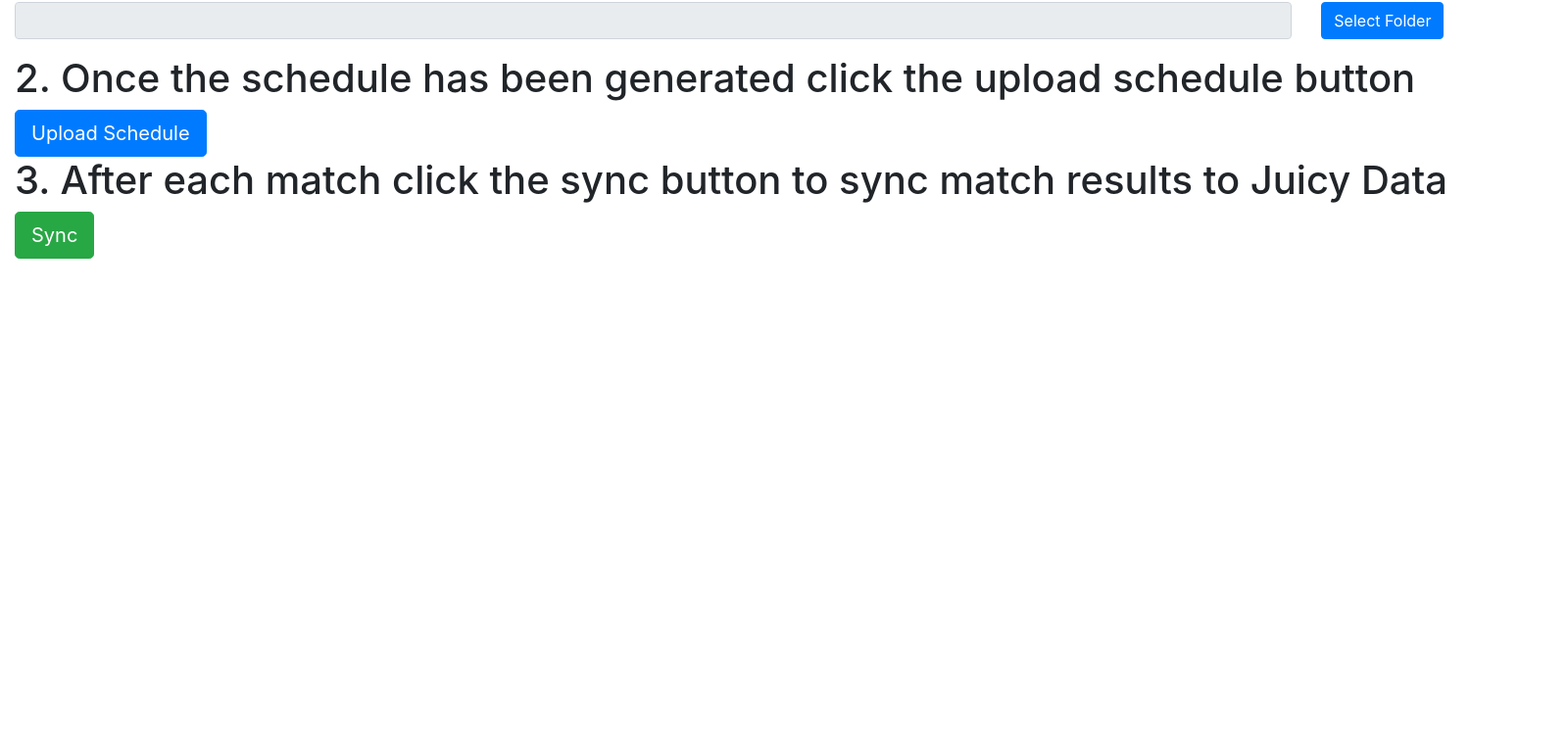
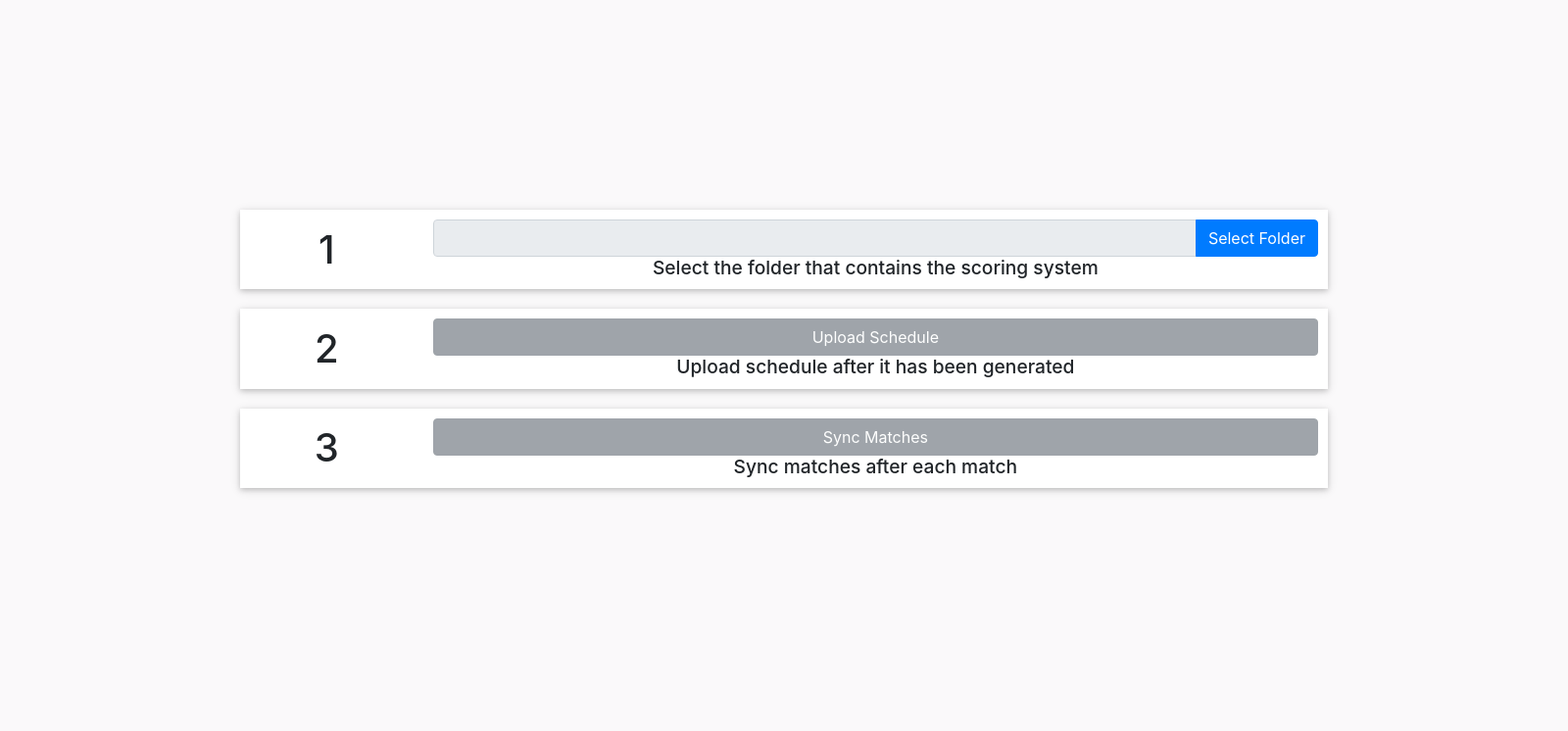
Before and after one commit to JuicyData/JuicyDataUploader, an Electron app: page index.html in a window 1600 px wide. Shown: the part 54-800 px from the top of the page at 98% size. Drawn offline with Linux system fonts and the light colour scheme.

Commit message:
Updated UI a little

```diff
--- a/css/styles.css
+++ b/css/styles.css
@@ -0,0 +1,29 @@
+.content {
+    background-color: #faf9fa;
+    min-height: 100vh;
+    display: flex;
+    align-items: center;
+}
+
+h1 {
+    text-align: center;
+    display: flex;
+    align-items: center;
+    justify-content: center;
+    height: 100%;
+    margin: 0px;
+}
+
+h2 {
+    margin: 0px;
+    font-size: 1.2rem;
+    text-align: center;
+}
+
+.card {
+    box-shadow: 0 2px 5px 0 rgba(0,0,0,.16), 0 2px 10px 0 rgba(0,0,0,.12);
+    border-width: 0;
+    border-radius: 0;
+    margin-top: 20px;
+    padding: 10px;
+}
--- a/index.html
+++ b/index.html
@@ -4,26 +4,52 @@
 <head>
   <meta charset="UTF-8">
   <title>Hello World!</title>
+  <link rel="stylesheet" href="./css/bootstrap.min.css">
   <link rel="stylesheet" href="./css/styles.css">
-  <link rel="stylesheet" href="./css/bootstrap.min.css">
 </head>
 
 <body>
-  <div class="container-fluid">
-    <h1>1. Select the folder that the scoring system is in</h1>
-    <div class="form-group row">
-      <div class="col-sm-10">
-        <input type="text" readonly class="form-control" id="folderPath">
+  <div class="content">
+    <div class="container">
+      <div class="card">
+        <div class="row">
+          <div class="col-sm-2">
+            <h1>1</h1>
+          </div>
+          <div class="col-sm-10">
+            <div class="input-group row no-gutters">
+              <input type="text" readonly class="form-control" id="folderPath">
+              <div class="input-group-append">
+                <button class="btn btn-primary" id="findPath">Select Folder</button>
+              </div>
+            </div>
+            <h2>Select the folder that contains the scoring system</h2>
+          </div>
+        </div>
       </div>
-      <div class="col-sm-2">
-        <button class="btn btn-primary" id="findPath">Select Folder</button>
-        </h1>
+      <div class="card">
+        <div class="row">
+          <div class="col-sm-2">
+            <h1>2</h1>
+          </div>
+          <div class="col-sm-10">
+            <button class="btn btn-secondary btn-block" id="uploadScheduleButton" disabled>Upload Schedule</button>
+            <h2>Upload schedule after it has been generated</h2>
+          </div>
+        </div>
+      </div>
+      <div class="card">
+        <div class="row">
+          <div class="col-sm-2">
+            <h1>3</h1>
+          </div>
+          <div class="col-sm-10">
+            <button class="btn btn-secondary btn-block" id="syncButton" disabled>Sync Matches</button>
+            <h2>Sync matches after each match</h2>
+          </div>
+        </div>
       </div>
     </div>
-    <h1>2. Once the schedule has been generated click the upload schedule button</h1>
-    <button class="btn btn-primary btn-lg" id="uploadScheduleButton">Upload Schedule</button>
-    <h1>3. After each match click the sync button to sync match results to Juicy Data</h1>
-    <button class="btn btn-success btn-lg" id="syncButton">Sync</button>
   </div>
 </body>
 <script>
--- a/js/functions.js
+++ b/js/functions.js
@@ -11,7 +11,27 @@ document.getElementById("findPath").onclick = () => {
       alert("No folder was selected");
     } else {
       folderPath = fileNames[0];
+      fs.readFile(folderPath + "/matches.txt", "utf-8", (err, data) => {
+        if (err) {
+          alert(err + "\n\n Scoring system not found");
+          return;
+        }
+        if (folderPath === undefined) {
+          alert(
+            "No folder is selected. Please locate the folder that the scoring system is in"
+          );
+        } else {
           document.getElementById("folderPath").value = folderPath;
+          document.getElementById("uploadScheduleButton").disabled = false;
+          document.getElementById("syncButton").disabled = false;
+          document
+            .getElementById("uploadScheduleButton")
+            .classList.replace("btn-secondary", "btn-primary");
+          document
+            .getElementById("syncButton")
+            .classList.replace("btn-secondary", "btn-success");
+        }
+      });
     }
   });
 };
@@ -67,7 +87,6 @@ document.getElementById("uploadScheduleButton").onclick = () => {
         _id: "1718-CAL-GAMES",
         schedule: y
       };
-      console.log(schedule);
     }
     axios
       .post("http://127.0.0.1:3000/api/data/uploadSchedule", schedule)
@@ -75,7 +94,7 @@ document.getElementById("uploadScheduleButton").onclick = () => {
         console.log(response);
       })
       .catch(function(error) {
-        console.log(error);
+        alert(error);
       });
   });
 };
@@ -238,10 +257,14 @@ document.getElementById("syncButton").onclick = () => {
                 },
                 final: {
                   red:
-                  (x[i][60] * 10) + (x[i][61] * 40) + redAuto + redDriver + redEnd,
+                    x[i][60] * 10 +
+                    x[i][61] * 40 +
+                    redAuto +
+                    redDriver +
+                    redEnd,
                   blue:
-                  (x[i][62] * 10) +
-                  (x[i][63] * 40) +
+                    x[i][62] * 10 +
+                    x[i][63] * 40 +
                     blueAuto +
                     blueDriver +
                     blueEnd
@@ -251,7 +274,11 @@ document.getElementById("syncButton").onclick = () => {
                 x[i][60] * 10 + x[i][61] * 40 + redAuto + redDriver + redEnd ==
                 x[i][62] * 10 + x[i][63] * 40 + blueAuto + blueDriver + blueEnd
                   ? "tie"
-                : x[i][60] * 10 + x[i][61] * 40 + redAuto + redDriver + redEnd <
+                  : x[i][60] * 10 +
+                      x[i][61] * 40 +
+                      redAuto +
+                      redDriver +
+                      redEnd <
                     x[i][62] * 10 +
                       x[i][63] * 40 +
                       blueAuto +
@@ -263,19 +290,17 @@ document.getElementById("syncButton").onclick = () => {
           });
         }
       }
-      console.log({gameData});
-      console.log({matchData})
       request = {
         gameData: gameData,
         matchData: matchData
-      }
+      };
       axios
         .post("http://127.0.0.1:3000/api/data/uploadSync", request)
         .then(function(response) {
           console.log(response);
         })
         .catch(function(error) {
-        console.log(error);
+          alert(error);
         });
     }
   });
--- a/package.json
+++ b/package.json
@@ -4,7 +4,7 @@
   "description": "Uploads the juicy data to Juicy Data :3",
   "main": "main.js",
   "scripts": {
-    "start": "nodemon --watch * --exec electron .",
+    "start": "nodemon --watch *  --watch index.html --watch css --exec electron .",
     "pack": "electron-builder --dir",
     "dist": "electron-builder"
   },
```
Lines whose indentation alone changed are shown as unchanged.
